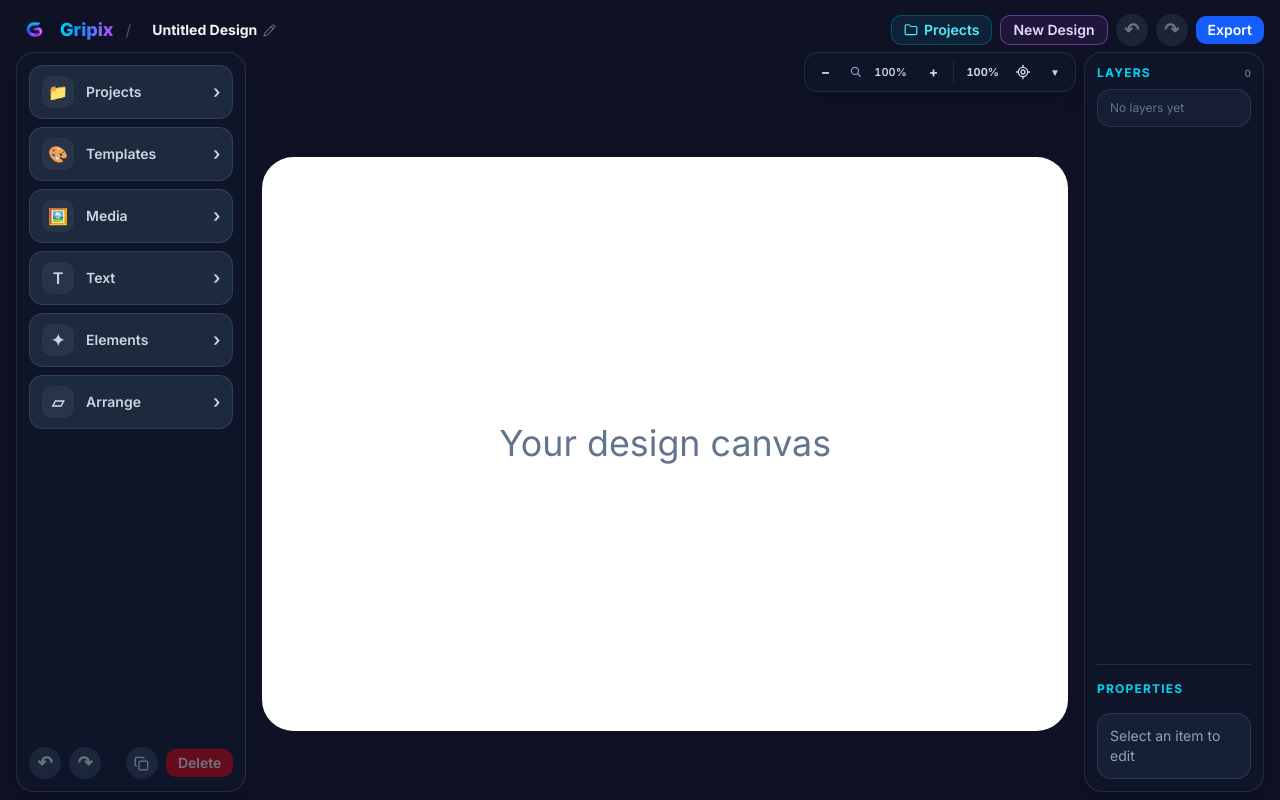
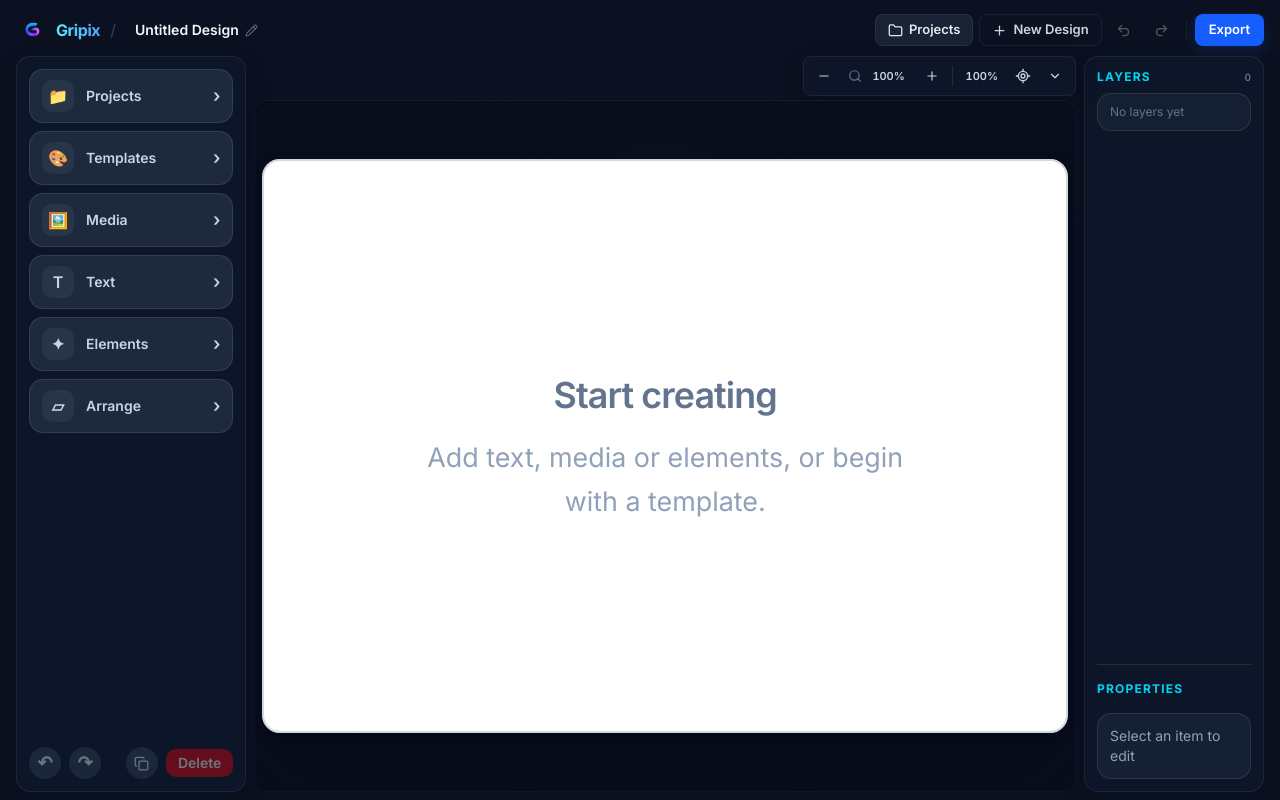
Before and after one commit to Stewey95/yourdesign, a Next.js app: page /create in a window 1280 px wide. Built offline with nearby package versions, Linux system fonts and the light colour scheme; a web font is replaced by a local one.

Commit message:
Refine editor shell header and canvas presentation

```diff
--- a/app/create/page.tsx
+++ b/app/create/page.tsx
@@ -8,7 +8,7 @@ export const metadata: Metadata = {
 
 export default function CreatePage() {
   return (
-    <main className="min-h-dvh w-full max-w-full overflow-x-hidden bg-slate-950 text-white md:h-dvh md:overflow-hidden">
+    <main className="min-h-dvh w-full max-w-full overflow-x-hidden bg-[var(--editor-workspace)] text-white md:h-dvh md:overflow-hidden">
       <EditorPreview fullScreen />
     </main>
   );
--- a/app/globals.css
+++ b/app/globals.css
@@ -11,6 +11,7 @@
 
 @layer utilities {
   @media (min-width: 768px) and (hover: hover) and (pointer: fine) {
+    @supports (-moz-appearance: none) {
       .editor-scrollbar {
         scrollbar-color: rgb(100 116 139) rgb(15 23 42 / 0.55);
         scrollbar-width: thin;
@@ -19,7 +20,9 @@
       .editor-scrollbar:hover {
         scrollbar-color: rgb(148 163 184) rgb(15 23 42 / 0.7);
       }
+    }
 
+    @supports selector(::-webkit-scrollbar) {
       .editor-scrollbar::-webkit-scrollbar {
         width: 8px;
         height: 8px;
@@ -41,6 +44,33 @@
       .editor-scrollbar::-webkit-scrollbar-thumb:hover {
         background: rgb(148 163 184);
         background-clip: padding-box;
+      }
+    }
+  }
+
+  @media (min-width: 768px) {
+    .editor-workspace-surface {
+      background:
+        radial-gradient(
+          circle at 50% 42%,
+          rgb(20 30 51 / 0.62) 0,
+          rgb(11 17 31 / 0.2) 48%,
+          transparent 76%
+        ),
+        var(--editor-workspace);
+      border-radius: var(--editor-radius-panel);
+      box-shadow:
+        inset 0 0 0 1px rgb(148 163 184 / 0.055),
+        inset 0 1px 0 rgb(255 255 255 / 0.025);
+    }
+
+    .editor-canvas-surface {
+      border-radius: var(--editor-radius-control);
+      outline: 1px solid var(--editor-canvas-edge);
+      outline-offset: -1px;
+      box-shadow:
+        0 2px 5px rgb(2 6 23 / 0.34),
+        0 18px 48px rgb(2 6 23 / 0.3);
     }
   }
 }
@@ -108,6 +138,22 @@
 }
 
 :root {
+  --editor-workspace: #090e1c;
+  --editor-shell: #0b1120;
+  --editor-panel: rgb(15 23 42 / 0.92);
+  --editor-elevated: rgb(30 41 59 / 0.78);
+  --editor-hover: rgb(51 65 85 / 0.72);
+  --editor-selected: rgb(8 145 178 / 0.16);
+  --editor-border-subtle: rgb(148 163 184 / 0.11);
+  --editor-border-focus: rgb(34 211 238 / 0.62);
+  --editor-canvas-edge: rgb(148 163 184 / 0.42);
+  --editor-radius-compact: 6px;
+  --editor-radius-control: 8px;
+  --editor-radius-panel: 12px;
+  --editor-control-compact: 28px;
+  --editor-control-standard: 32px;
+  --editor-motion-fast: 140ms;
+  --editor-motion-standard: 180ms;
   --background: oklch(1 0 0);
   --foreground: oklch(0.145 0 0);
   --card: oklch(1 0 0);
@@ -192,3 +238,78 @@
     @apply font-sans;
   }
 }
+
+@layer components {
+  .editor-toolbar-surface {
+    border: 1px solid var(--editor-border-subtle);
+    border-radius: var(--editor-radius-control);
+    background: rgb(15 23 42 / 0.9);
+    box-shadow: 0 8px 24px rgb(2 6 23 / 0.2);
+    backdrop-filter: blur(14px);
+  }
+
+  .editor-toolbar-control {
+    min-height: var(--editor-control-standard);
+    border: 1px solid transparent;
+    border-radius: var(--editor-radius-control);
+    color: rgb(203 213 225);
+    transition:
+      background-color var(--editor-motion-fast) ease,
+      border-color var(--editor-motion-fast) ease,
+      color var(--editor-motion-fast) ease,
+      transform var(--editor-motion-fast) ease;
+  }
+
+  .editor-toolbar-control:hover:not(:disabled) {
+    border-color: var(--editor-border-subtle);
+    background: var(--editor-hover);
+    color: white;
+  }
+
+  .editor-toolbar-control:active:not(:disabled) {
+    transform: translateY(1px);
+  }
+
+  .editor-toolbar-control:focus-visible {
+    outline: 2px solid var(--editor-border-focus);
+    outline-offset: 2px;
+  }
+
+  .editor-toolbar-control:disabled {
+    cursor: not-allowed;
+    opacity: 0.36;
+  }
+
+  .editor-document-action {
+    min-height: var(--editor-control-standard);
+    border-radius: var(--editor-radius-control);
+    font-size: 0.8125rem;
+    font-weight: 600;
+    transition:
+      background-color var(--editor-motion-fast) ease,
+      border-color var(--editor-motion-fast) ease,
+      color var(--editor-motion-fast) ease,
+      transform var(--editor-motion-fast) ease;
+  }
+
+  .editor-document-action:active:not(:disabled) {
+    transform: translateY(1px);
+  }
+
+  .editor-document-action:focus-visible {
+    outline: 2px solid var(--editor-border-focus);
+    outline-offset: 2px;
+  }
+}
+
+@media (prefers-reduced-motion: reduce) {
+  .editor-motion,
+  .editor-motion *,
+  .editor-toolbar-control,
+  .editor-document-action {
+    animation-duration: 0.01ms !important;
+    animation-iteration-count: 1 !important;
+    transition-duration: 0.01ms !important;
+    scroll-behavior: auto !important;
+  }
+}
--- a/components/EditorPreview.tsx
+++ b/components/EditorPreview.tsx
@@ -2477,8 +2477,8 @@ if (direction === "back") {
         ref={editorShellRef}
         className={
           fullScreen
-            ? "w-full max-w-full overflow-hidden bg-white/5 pb-[max(0.5rem,env(safe-area-inset-bottom))] pl-[max(0.5rem,env(safe-area-inset-left))] pr-[max(0.5rem,env(safe-area-inset-right))] pt-[max(0.5rem,env(safe-area-inset-top))] shadow-2xl md:flex md:h-full md:min-h-0 md:flex-col md:px-4 md:pb-2 md:pt-3"
-            : "mx-auto mt-8 w-full max-w-[1600px] overflow-hidden rounded-2xl border border-white/10 bg-white/5 p-2 shadow-2xl md:mt-2 md:flex md:flex-col md:px-4 md:pb-2 md:pt-3"
+            ? "w-full max-w-full overflow-hidden bg-[var(--editor-shell)] pb-[max(0.5rem,env(safe-area-inset-bottom))] pl-[max(0.5rem,env(safe-area-inset-left))] pr-[max(0.5rem,env(safe-area-inset-right))] pt-[max(0.5rem,env(safe-area-inset-top))] md:flex md:h-full md:min-h-0 md:flex-col md:px-4 md:pb-2 md:pt-3"
+            : "mx-auto mt-8 w-full max-w-[1600px] overflow-hidden rounded-xl border border-[var(--editor-border-subtle)] bg-[var(--editor-shell)] p-2 shadow-[0_16px_48px_rgb(2_6_23/0.24)] md:mt-2 md:flex md:flex-col md:px-4 md:pb-2 md:pt-3"
         }
         style={{ height: fullScreen ? undefined : desktopEditorHeight }}
       >
--- a/components/editor/CanvasViewModeControl.tsx
+++ b/components/editor/CanvasViewModeControl.tsx
@@ -1,7 +1,13 @@
 "use client";
 
 import { useEffect, useRef, useState } from "react";
-import { LocateFixed } from "lucide-react";
+import {
+  ChevronDown,
+  LocateFixed,
+  Minus,
+  Plus,
+  Search,
+} from "lucide-react";
 import ZoomPercentageInput from "./ZoomPercentageInput";
 
 export type CanvasViewMode = "fit" | "fill";
@@ -77,7 +83,7 @@ export default function CanvasViewModeControl({
     <div
       ref={containerRef}
       data-editor-retain-selection
-      className="relative flex h-10 items-center rounded-xl border border-white/10 bg-slate-900/95 p-1 shadow-lg"
+      className="editor-toolbar-surface editor-motion relative flex h-10 items-center p-1"
       aria-label="Canvas zoom controls"
     >
       <button
@@ -87,29 +93,22 @@ export default function CanvasViewModeControl({
         onPointerDown={protectPointer}
         onClick={onZoomOut}
         disabled={zoom <= 0.25}
-        className="flex h-8 w-8 items-center justify-center rounded-lg text-sm font-bold text-slate-300 transition hover:bg-slate-800 hover:text-white focus-visible:outline-none focus-visible:ring-2 focus-visible:ring-blue-500 disabled:opacity-40"
+        className="editor-toolbar-control flex h-8 w-8 items-center justify-center"
       >
-        −
+        <Minus aria-hidden="true" className="h-3.5 w-3.5" />
       </button>
       <div
-        className="flex h-8 w-[76px] items-center rounded-lg bg-transparent pl-2 transition hover:bg-slate-800"
+        className="flex h-8 w-[76px] items-center rounded-lg bg-transparent pl-2 transition hover:bg-[var(--editor-elevated)]"
         title="Canvas zoom"
       >
-        <svg
+        <Search
           aria-hidden="true"
-          viewBox="0 0 20 20"
-          className="h-3.5 w-3.5 shrink-0 text-slate-400"
-          fill="none"
-          stroke="currentColor"
-          strokeWidth="1.8"
-        >
-          <circle cx="8.5" cy="8.5" r="5" />
-          <path d="m12.2 12.2 4 4" strokeLinecap="round" />
-        </svg>
+          className="h-3.5 w-3.5 shrink-0 text-slate-500"
+        />
         <ZoomPercentageInput
           zoom={zoom}
           onApply={onZoomChange}
-          className="h-8 min-w-0 flex-1 rounded-lg bg-transparent px-1 text-center text-[11px] font-semibold tabular-nums text-slate-300 outline-none transition hover:text-white focus:text-white focus:ring-2 focus:ring-blue-500"
+          className="h-8 min-w-0 flex-1 rounded-lg bg-transparent px-1 text-center text-[11px] font-semibold tabular-nums text-slate-300 outline-none transition hover:text-white focus:text-white focus:ring-2 focus:ring-cyan-400/50"
         />
       </div>
       <button
@@ -119,9 +118,9 @@ export default function CanvasViewModeControl({
         onPointerDown={protectPointer}
         onClick={onZoomIn}
         disabled={zoom >= 5}
-        className="flex h-8 w-8 items-center justify-center rounded-lg text-sm font-bold text-slate-300 transition hover:bg-slate-800 hover:text-white focus-visible:outline-none focus-visible:ring-2 focus-visible:ring-blue-500 disabled:opacity-40"
+        className="editor-toolbar-control flex h-8 w-8 items-center justify-center"
       >
-        +
+        <Plus aria-hidden="true" className="h-3.5 w-3.5" />
       </button>
       <div className="mx-1 h-5 w-px bg-white/10" aria-hidden="true" />
       <button
@@ -130,7 +129,7 @@ export default function CanvasViewModeControl({
         title="Reset Zoom to 100%"
         onPointerDown={protectPointer}
         onClick={onResetZoom}
-        className="flex h-8 items-center justify-center rounded-lg px-2 text-[11px] font-bold tabular-nums text-slate-300 transition hover:bg-slate-800 hover:text-white focus-visible:outline-none focus-visible:ring-2 focus-visible:ring-blue-500"
+        className="editor-toolbar-control flex h-8 items-center justify-center px-2 text-[11px] font-semibold tabular-nums"
       >
         100%
       </button>
@@ -140,7 +139,7 @@ export default function CanvasViewModeControl({
         title="Centre Canvas"
         onPointerDown={protectPointer}
         onClick={onCenter}
-        className="flex h-8 w-8 items-center justify-center rounded-lg text-slate-300 transition hover:bg-slate-800 hover:text-white focus-visible:outline-none focus-visible:ring-2 focus-visible:ring-blue-500"
+        className="editor-toolbar-control flex h-8 w-8 items-center justify-center"
       >
         <LocateFixed aria-hidden="true" className="h-4 w-4" />
       </button>
@@ -153,15 +152,15 @@ export default function CanvasViewModeControl({
         title="Zoom presets"
         onPointerDown={protectPointer}
         onClick={() => setMenuOpen((open) => !open)}
-        className="flex h-8 w-8 items-center justify-center rounded-lg text-[10px] font-bold text-slate-300 transition hover:bg-slate-800 hover:text-white focus-visible:outline-none focus-visible:ring-2 focus-visible:ring-blue-500"
+        className="editor-toolbar-control flex h-8 w-8 items-center justify-center"
       >
-        ▼
+        <ChevronDown aria-hidden="true" className="h-3.5 w-3.5" />
       </button>
 
       {menuOpen && (
         <div
           role="menu"
-          className="absolute right-0 top-[calc(100%+0.375rem)] z-[70] w-32 overflow-hidden rounded-xl border border-white/10 bg-slate-900 p-1.5 text-xs text-slate-200 shadow-2xl"
+          className="absolute right-0 top-[calc(100%+0.375rem)] z-[70] w-32 overflow-hidden rounded-lg border border-[var(--editor-border-subtle)] bg-slate-900 p-1.5 text-xs text-slate-200 shadow-[0_14px_36px_rgb(2_6_23/0.38)]"
         >
           <div className="px-3 py-1.5 text-[10px] font-bold uppercase tracking-[0.14em] text-slate-500">
             Canvas zoom
@@ -174,7 +173,7 @@ export default function CanvasViewModeControl({
               onClick={() =>
                 selectMenuAction(() => onZoomChange(percentage / 100))
               }
-              className="block w-full rounded-lg px-3 py-1.5 text-left tabular-nums hover:bg-slate-800 focus-visible:outline-none focus-visible:ring-2 focus-visible:ring-blue-500"
+              className="block w-full rounded-md px-3 py-1.5 text-left tabular-nums hover:bg-slate-800 focus-visible:outline-none focus-visible:ring-2 focus-visible:ring-cyan-400/50"
             >
               {percentage}%
             </button>
--- a/components/editor/EditorCanvas.tsx
+++ b/components/editor/EditorCanvas.tsx
@@ -1346,7 +1346,7 @@ export default function EditorCanvas({
         onTouchMoveCapture={moveTouchGesture}
         onTouchEndCapture={endTouchGesture}
         onTouchCancelCapture={cancelTouchGesture}
-        className={`editor-scrollbar relative -mx-2 w-[calc(100%+1rem)] touch-pan-y overflow-hidden md:mx-0 md:min-h-0 md:w-full md:flex-1 md:touch-auto md:overscroll-none md:overflow-x-hidden md:px-2 md:pb-2 ${
+        className={`editor-scrollbar editor-workspace-surface relative -mx-2 w-[calc(100%+1rem)] touch-pan-y overflow-hidden md:mx-0 md:min-h-0 md:w-full md:flex-1 md:touch-auto md:overscroll-none md:overflow-x-hidden md:px-2 md:pb-2 ${
           viewMode === "fill"
             ? "md:overflow-y-auto"
             : "md:overflow-y-hidden"
@@ -1380,7 +1380,7 @@ export default function EditorCanvas({
               onPointerCancel={onPointerCancel}
               onLostPointerCapture={onPointerCancel}
               onPointerDown={onPointerDown}
-              className="relative touch-pan-y overflow-hidden rounded-xl bg-white text-slate-500 select-none md:touch-none"
+              className="editor-canvas-surface relative touch-pan-y overflow-hidden rounded-xl bg-white text-slate-500 select-none md:touch-none"
               style={{
                 width: canvasSize.width,
                 height: canvasSize.height,
@@ -1394,9 +1394,19 @@ export default function EditorCanvas({
               }}
             >
             {items.length === 0 && (
-              <p className="flex h-full items-center justify-center">
-                Your design canvas
-              </p>
+              <div
+                aria-hidden="true"
+                className="pointer-events-none absolute inset-0 flex select-none items-center justify-center px-6 text-center"
+              >
+                <div className="max-w-56">
+                  <p className="text-sm font-semibold tracking-tight text-slate-500 md:text-base">
+                    Start creating
+                  </p>
+                  <p className="mt-1.5 text-[11px] leading-relaxed text-slate-400 md:text-xs">
+                    Add text, media or elements, or begin with a template.
+                  </p>
+                </div>
+              </div>
             )}
             <AlignmentGuides
               vertical={verticalGuide}
--- a/components/editor/EditorHeader.tsx
+++ b/components/editor/EditorHeader.tsx
@@ -2,7 +2,14 @@
 
 import { useState } from "react";
 import Link from "next/link";
-import { Folder, Pencil, Check } from "lucide-react";
+import {
+  Check,
+  Folder,
+  Pencil,
+  Plus,
+  Redo2,
+  Undo2,
+} from "lucide-react";
 
 type EditorHeaderProps = {
   projectTitle: string;
@@ -45,23 +52,23 @@ export default function EditorHeader({
   return (
     <div
       data-editor-retain-selection
-      className="mb-4 flex flex-wrap items-center justify-between gap-2 md:mb-1"
+      className="editor-motion mb-4 flex min-w-0 flex-wrap items-center justify-between gap-2 md:mb-2 md:min-h-9 md:flex-nowrap"
     >
       {/* Brand Logo & Title */}
-      <div className="flex items-center gap-3">
-        <Link href="/" className="flex items-center gap-2">
+      <div className="flex min-w-0 items-center gap-2.5">
+        <Link href="/" className="flex shrink-0 items-center gap-2">
           <img
             src="/brand/genvilo-icon-master.png"
             alt="Gripix"
-            className="h-8 w-8 object-contain md:h-9 md:w-9"
+            className="h-8 w-8 object-contain md:h-8 md:w-8"
           />
-          <span className="hidden bg-gradient-to-r from-cyan-400 via-blue-500 to-purple-500 bg-clip-text text-base font-extrabold text-transparent sm:inline md:text-lg">
+          <span className="hidden bg-gradient-to-r from-cyan-300 to-blue-400 bg-clip-text text-base font-bold tracking-tight text-transparent sm:inline">
             Gripix
           </span>
         </Link>
 
         {/* Separator */}
-        <span className="hidden text-slate-600 sm:inline">/</span>
+        <span className="hidden text-slate-700 sm:inline">/</span>
 
         {/* Dynamic Project Title Inline Input */}
         <div className="flex items-center gap-1.5">
@@ -77,12 +84,12 @@ export default function EditorHeader({
                 }}
                 onBlur={handleSaveTitle}
                 autoFocus
-                className="max-w-[140px] rounded border border-cyan-400 bg-slate-900 px-2 py-0.5 text-xs font-semibold text-white focus:outline-none sm:max-w-[220px] sm:text-sm"
+                className="h-8 max-w-[140px] rounded-lg border border-cyan-400/60 bg-slate-900 px-2 text-xs font-semibold text-white outline-none focus:ring-2 focus:ring-cyan-400/40 sm:max-w-[220px] sm:text-sm"
               />
               <button
                 type="button"
                 onClick={handleSaveTitle}
-                className="cursor-pointer text-cyan-400 hover:text-white"
+                className="editor-toolbar-control flex h-8 w-8 cursor-pointer items-center justify-center"
                 title="Save Title"
               >
                 <Check size={16} />
@@ -92,7 +99,7 @@ export default function EditorHeader({
             <button
               type="button"
               onClick={handleStartEditing}
-              className="group flex cursor-pointer items-center gap-1.5 rounded-lg border border-transparent px-2 py-1 text-xs font-bold text-slate-100 transition hover:border-white/10 hover:bg-slate-800 sm:text-sm"
+              className="group flex h-8 min-w-0 cursor-pointer items-center gap-1.5 rounded-lg border border-transparent px-2 text-xs font-semibold text-slate-100 transition hover:border-[var(--editor-border-subtle)] hover:bg-[var(--editor-elevated)] focus-visible:outline-none focus-visible:ring-2 focus-visible:ring-cyan-400/50 sm:text-sm"
               title="Click to rename design"
             >
               <span className="max-w-[120px] truncate sm:max-w-[200px]">
@@ -108,15 +115,15 @@ export default function EditorHeader({
       </div>
 
       {/* Header Tools */}
-      <div className="flex items-center gap-2">
-        {/* Saved Projects Button */}
+      <div className="ml-auto flex shrink-0 items-center gap-1.5">
+        {/* Document utilities */}
         <button
           type="button"
           onClick={onOpenProjects}
-          className="flex cursor-pointer items-center gap-1.5 rounded-lg border border-cyan-500/30 bg-cyan-500/10 px-2.5 py-1 text-xs font-semibold text-cyan-300 transition hover:border-cyan-400/50 hover:bg-cyan-500/20 focus-visible:outline-none focus-visible:ring-2 focus-visible:ring-cyan-400 sm:px-3 sm:text-sm"
+          className="editor-document-action flex cursor-pointer items-center gap-1.5 border border-[var(--editor-border-subtle)] bg-[var(--editor-elevated)] px-2.5 text-slate-200 hover:border-white/20 hover:bg-[var(--editor-hover)] sm:px-3"
           title="Open Saved Projects"
         >
-          <Folder size={14} />
+          <Folder size={15} aria-hidden="true" />
           <span className="hidden sm:inline">Projects</span>
         </button>
 
@@ -126,9 +133,10 @@ export default function EditorHeader({
           onClick={onNewDesign}
           aria-label="New Design"
           title="New Design"
-          className="cursor-pointer whitespace-nowrap rounded-lg border border-purple-400/40 bg-purple-500/10 px-2.5 py-1 text-xs font-semibold text-purple-200 transition hover:border-purple-300/60 hover:bg-purple-500/20 focus-visible:outline-none focus-visible:ring-2 focus-visible:ring-blue-400 sm:px-3 sm:text-sm"
+          className="editor-document-action flex cursor-pointer items-center gap-1.5 whitespace-nowrap border border-[var(--editor-border-subtle)] bg-transparent px-2.5 text-slate-300 hover:border-white/20 hover:bg-[var(--editor-elevated)] hover:text-white sm:px-3"
         >
-          New Design
+          <Plus size={15} aria-hidden="true" className="hidden sm:block" />
+          <span>New Design</span>
         </button>
 
         {/* Undo / Redo */}
@@ -136,29 +144,34 @@ export default function EditorHeader({
           type="button"
           onClick={onUndo}
           disabled={!canUndo}
-          className="flex h-8 w-8 cursor-pointer items-center justify-center rounded-full bg-slate-700 text-lg font-bold text-white transition hover:bg-slate-600 disabled:cursor-not-allowed disabled:opacity-40"
+          className="editor-toolbar-control flex h-8 w-8 cursor-pointer items-center justify-center"
           aria-label="Undo"
           title="Undo"
         >
-          ↶
+          <Undo2 size={15} aria-hidden="true" />
         </button>
 
         <button
           type="button"
           onClick={onRedo}
           disabled={!canRedo}
-          className="flex h-8 w-8 cursor-pointer items-center justify-center rounded-full bg-slate-700 text-lg font-bold text-white transition hover:bg-slate-600 disabled:cursor-not-allowed disabled:opacity-40"
+          className="editor-toolbar-control flex h-8 w-8 cursor-pointer items-center justify-center"
           aria-label="Redo"
           title="Redo"
         >
-          ↷
+          <Redo2 size={15} aria-hidden="true" />
         </button>
 
-        {/* Export Button */}
+        <div
+          className="mx-0.5 h-5 w-px bg-[var(--editor-border-subtle)]"
+          aria-hidden="true"
+        />
+
+        {/* Primary document action */}
         <button
           type="button"
           onClick={onExport}
-          className="cursor-pointer rounded-lg bg-blue-600 px-3 py-1 text-xs font-semibold text-white transition hover:bg-blue-500 sm:text-sm"
+          className="editor-document-action cursor-pointer bg-blue-600 px-3.5 text-white shadow-[0_5px_14px_rgb(37_99_235/0.2)] hover:bg-blue-500"
         >
           Export
         </button>
--- a/components/editor/EditorInspector.tsx
+++ b/components/editor/EditorInspector.tsx
@@ -67,7 +67,7 @@ export default function EditorInspector({
   return (
     <aside
       data-editor-retain-selection
-      className="editor-scrollbar hidden h-full min-h-0 flex-col overflow-y-auto rounded-2xl border border-white/10 bg-slate-900/95 p-3 text-sm text-slate-300 shadow-xl md:flex"
+      className="editor-scrollbar hidden h-full min-h-0 flex-col overflow-y-auto rounded-xl border border-[var(--editor-border-subtle)] bg-[var(--editor-panel)] p-3 text-sm text-slate-300 shadow-[0_8px_24px_rgb(2_6_23/0.18)] md:flex"
     >
       <LayersPanel
         items={items}
--- a/components/editor/EditorSidebar.tsx
+++ b/components/editor/EditorSidebar.tsx
@@ -132,7 +132,7 @@ export default function EditorSidebar({
     <div
       data-editor-retain-selection
       data-editor-keep-zoom-hud-open
-      className="min-w-0 max-w-full rounded-2xl border border-white/10 bg-slate-900/95 p-3 text-sm text-slate-300 shadow-xl md:flex md:h-full md:min-h-0 md:flex-col md:overflow-hidden"
+      className="min-w-0 max-w-full rounded-xl border border-[var(--editor-border-subtle)] bg-[var(--editor-panel)] p-3 text-sm text-slate-300 shadow-[0_8px_24px_rgb(2_6_23/0.18)] md:flex md:h-full md:min-h-0 md:flex-col md:overflow-hidden"
     >
       <div className="sticky top-[calc(7rem+env(safe-area-inset-top))] z-30 -mx-1 mb-4 grid grid-cols-6 gap-1 rounded-xl border border-white/10 bg-slate-900/95 p-1.5 shadow-lg backdrop-blur-xl md:static md:mx-0 md:block md:shrink-0 md:space-y-2 md:border-0 md:bg-transparent md:p-0 md:shadow-none md:backdrop-blur-none">
         {[
```
Also changed, not shown: components/editor/LayerToolbar.tsx (+17 -9 lines). Lines whose indentation alone changed are shown as unchanged.
